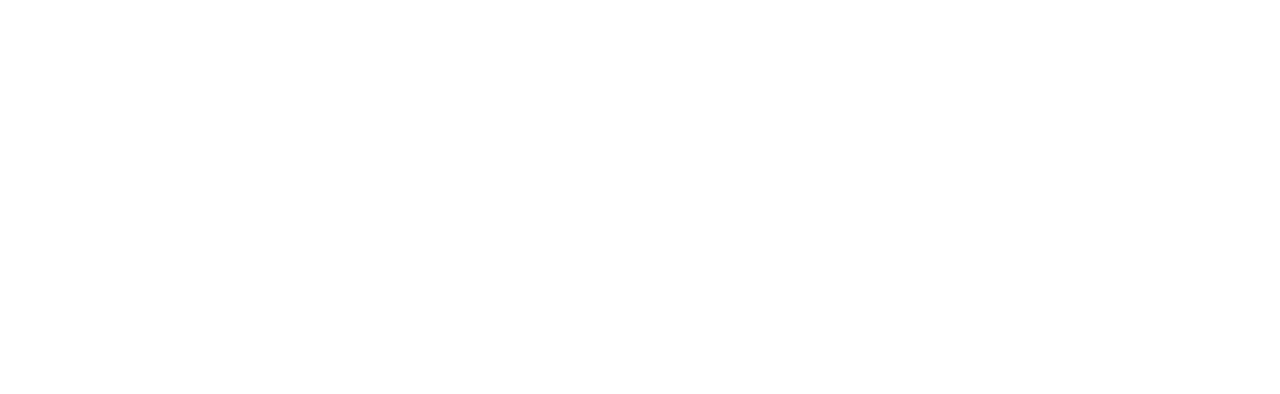
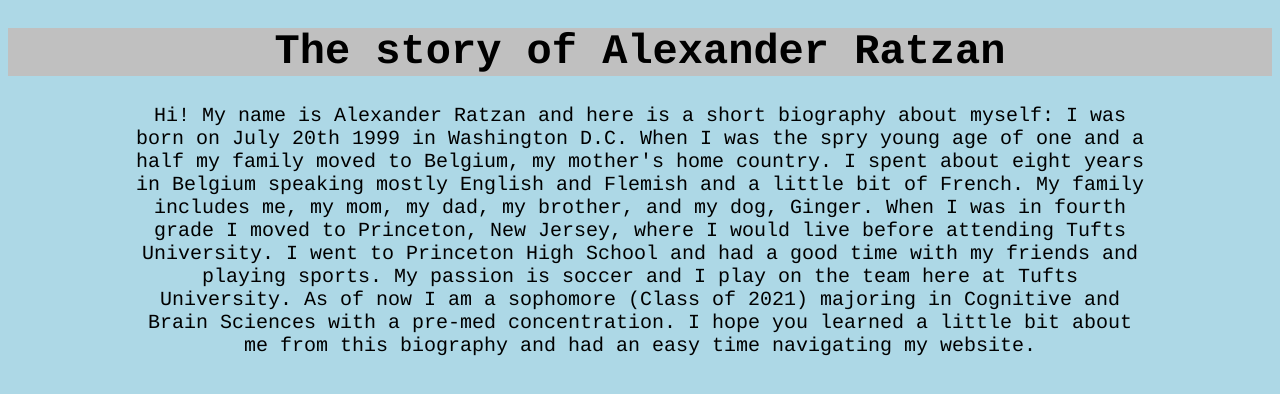
Before and after one commit to aratzan/aratzan.github.io, a plain HTML site: page bio.html in a window 1280 px wide. Drawn offline with Linux system fonts and the light colour scheme.

Commit message:
added text and layout

```diff
--- a/bio.html
+++ b/bio.html
@@ -2,11 +2,20 @@
 
 <html>
 
+
 <head>
 
 <title>My Personal Biography</title>
+<link href="bio.css" rel="stylesheet" />
 
 </head>
 
+<body>
+
+	<h1> The story of Alexander Ratzan </h1>
+
+	<p> Hi! My name is Alexander Ratzan and here is a short biography about myself: I was born on July 20th 1999 in Washington D.C. When I was the spry young age of one and a half my family moved to Belgium, my mother's home country. I spent about eight years in Belgium speaking mostly English and Flemish and a little bit of French. My family includes me, my mom, my dad, my brother, and my dog, Ginger. When I was in fourth grade I moved to Princeton, New Jersey, where I would live before attending Tufts University. I went to Princeton High School and had a good time with my friends and playing sports. My passion is soccer and I play on the team here at Tufts University. As of now I am a sophomore (Class of 2021) majoring in Cognitive and Brain Sciences with a pre-med concentration. I hope you learned a little bit about me from this biography and had an easy time navigating my website. </p>
+
+</body>
 
 </html>
```
